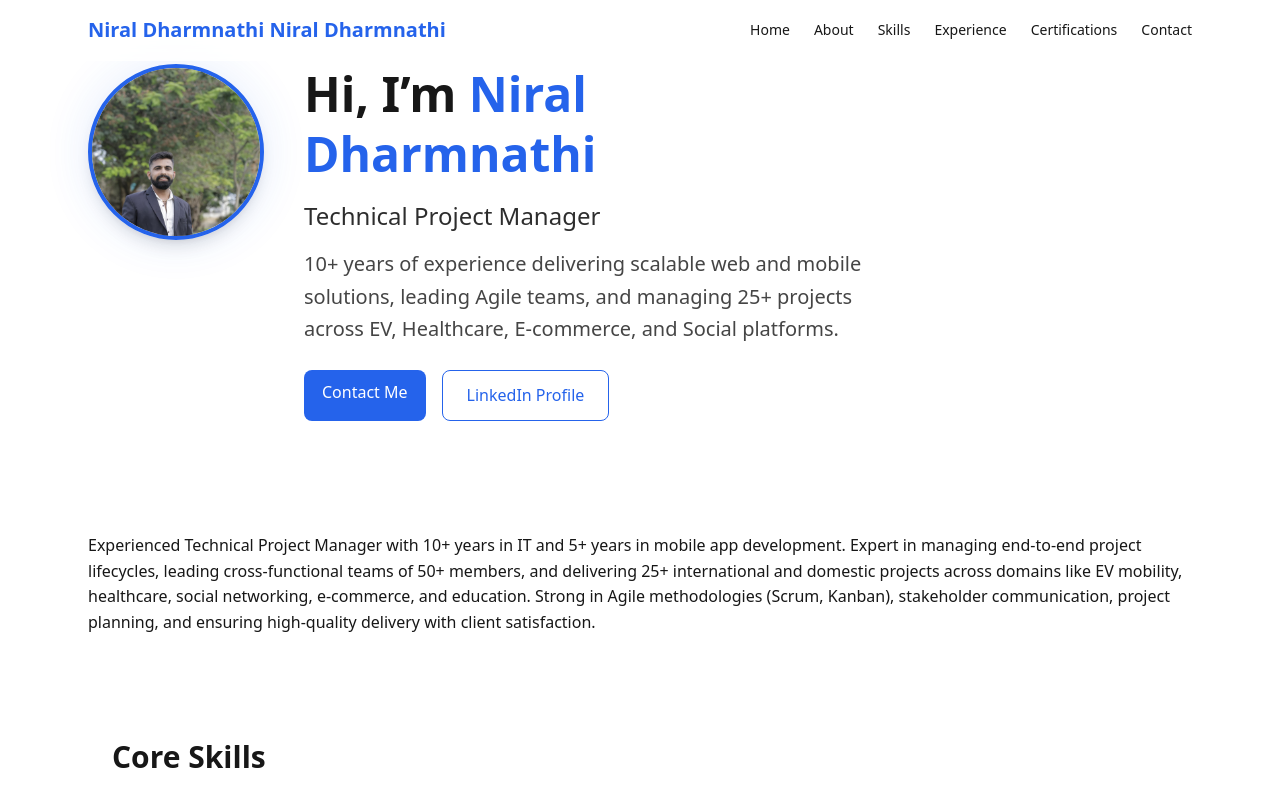
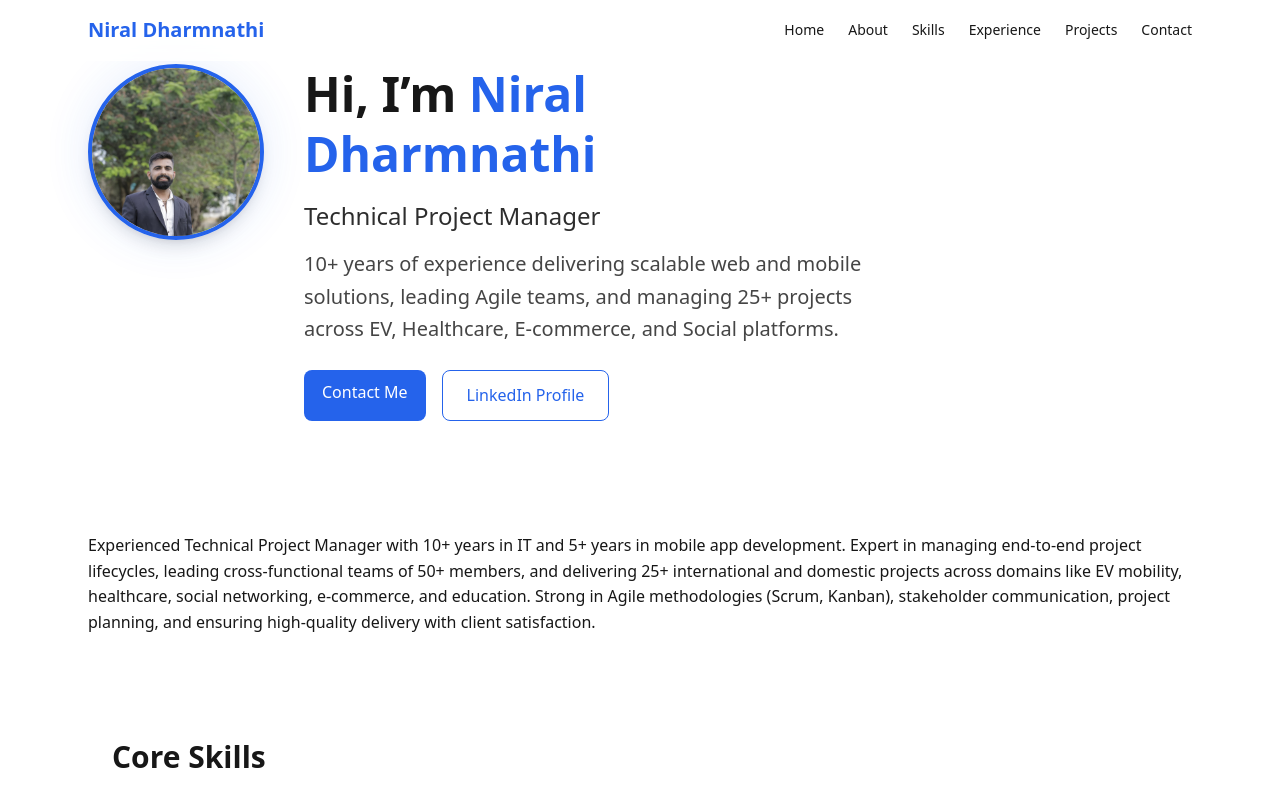
Before and after one commit to nndharmanathi/niral_cv, a Next.js app: page / in a window 1280 px wide. Shown: the top 800 px of the page. Built offline with nearby package versions, Linux system fonts and the light colour scheme.

Commit message:
Update Navbar.js

```diff
--- a/components/Navbar.js
+++ b/components/Navbar.js
@@ -5,7 +5,7 @@ export default function Navbar() {
 
         {/* Logo / Name */}
         <h1 className="text-xl font-bold text-primary">
-          Niral Dharmnathi Niral Dharmnathi
+          Niral Dharmnathi
         </h1>
 
         {/* Navigation */}
@@ -27,8 +27,8 @@ export default function Navbar() {
             Experience
           </a>
 
-          <a href="#certifications" className="hover:text-primary transition">
-            Certifications
+          <a href="#projects" className="hover:text-primary transition">
+            Projects
           </a>
 
           <a href="#contact" className="hover:text-primary transition">
```
